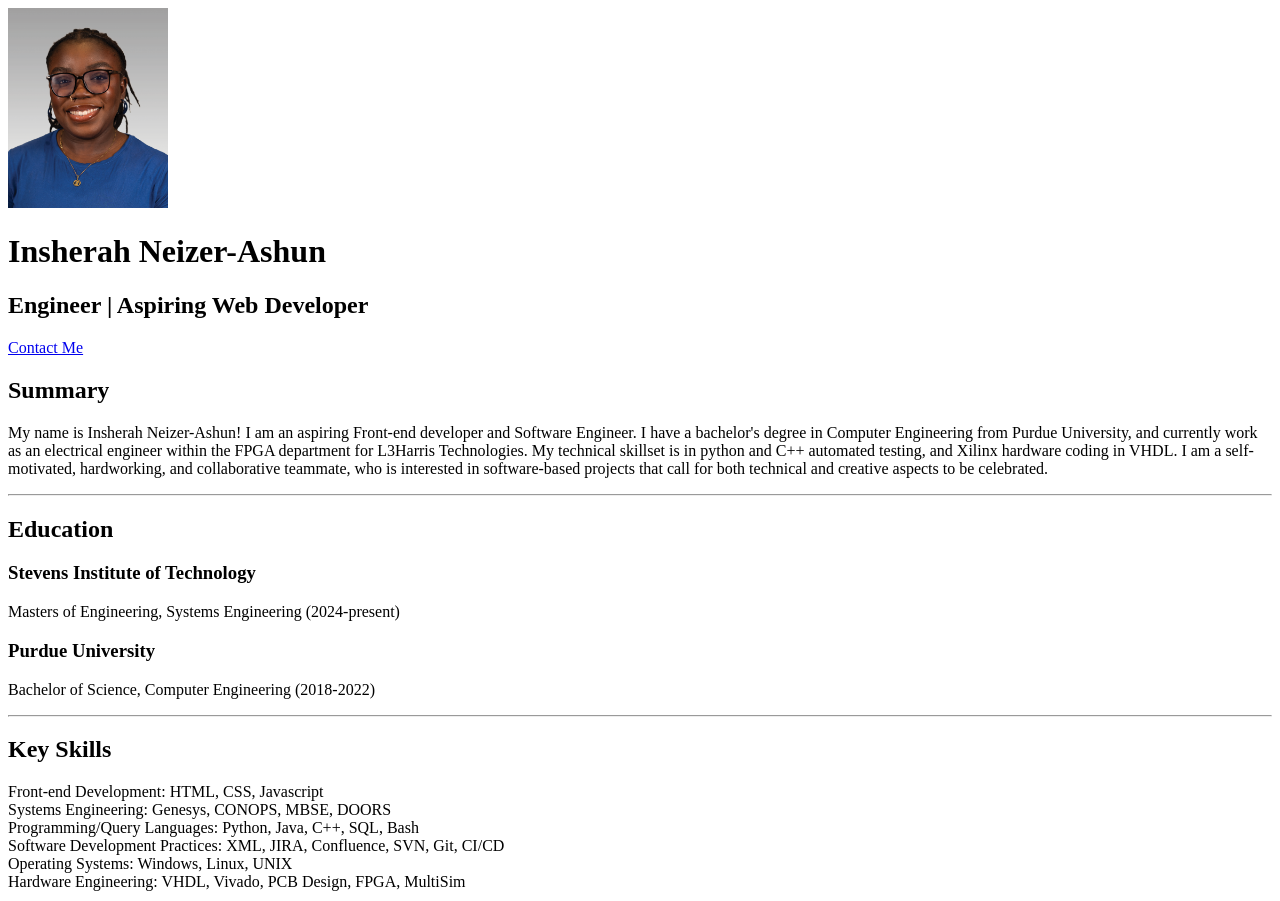
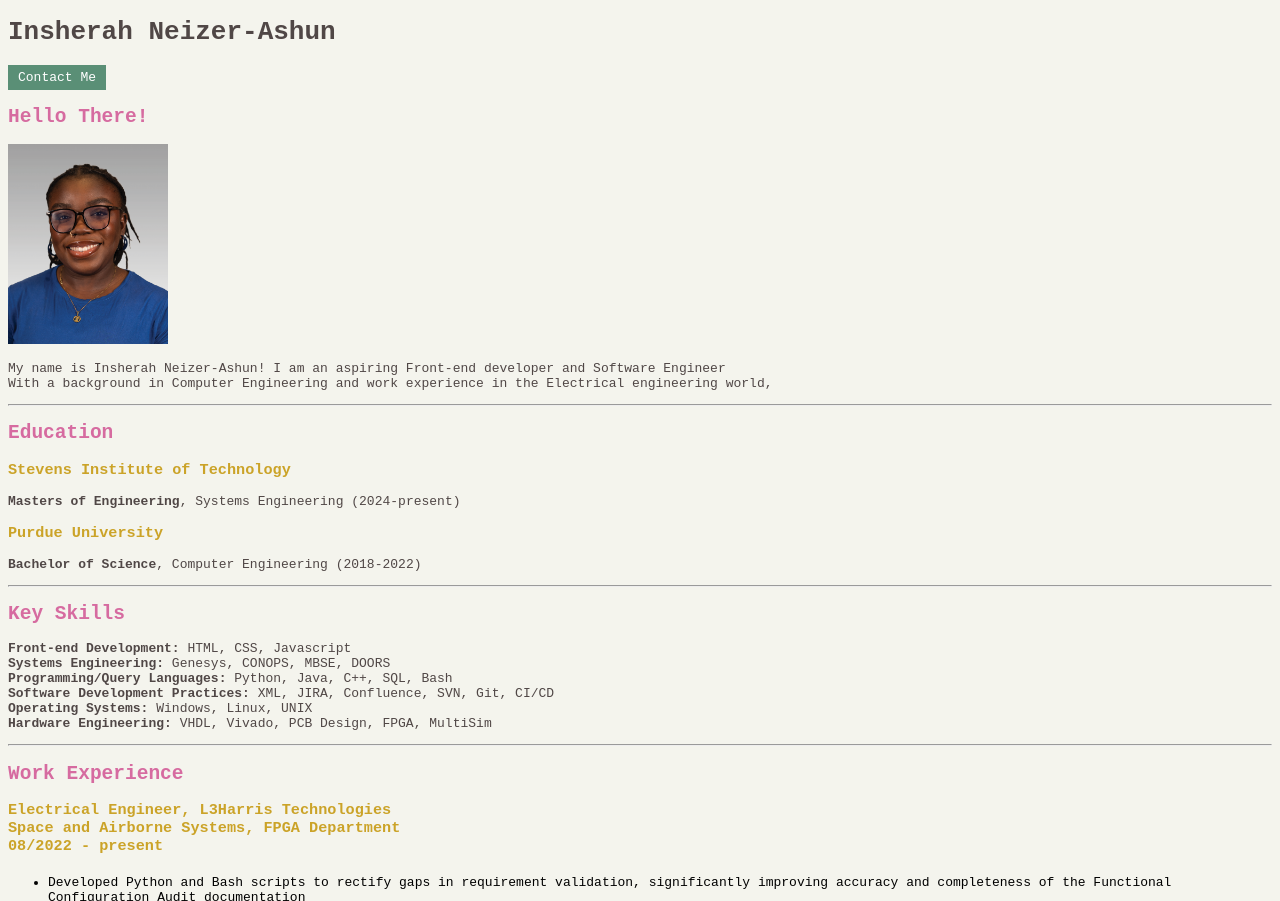
Before and after one commit to ineizera/online-resume, a plain HTML site: page index.html in a window 1280 px wide. Shown: the top 901 px of the page. Drawn offline with Linux system fonts and the light colour scheme.

Commit message:
added CSS styling

```diff
--- a/index.html
+++ b/index.html
@@ -5,21 +5,19 @@
     <meta http-equiv="X-UA-Compatible" content="IE=edge">
     <meta name="viewport" content="width=device-width, initial-scale=1.0">
     <title>Insherah's Online Resume</title>
+    <link rel="stylesheet" href="./style.css" />
 </head>
 <body>
     <name>
-        <img src="./assets/images/Insherah Neizer_Gray_Background.png" height="200">
         <h1>Insherah Neizer-Ashun</h1>
+        <a href="./public/contact.html">Contact Me</a>
     </name>
 
     <summary>
-        <h2>Engineer | Aspiring Web Developer</h2>
-        <a href="./public/contact.html">Contact Me</a>
-        <h2>Summary</h2>
-        <p>My name is Insherah Neizer-Ashun! I am an aspiring Front-end developer and Software Engineer. I have a bachelor's degree in
-        Computer Engineering from Purdue University, and currently work as an electrical engineer within the FPGA department for L3Harris Technologies. My technical skillset
-        is in python and C++ automated testing, and Xilinx hardware coding in VHDL. I am a self-motivated, hardworking, and collaborative teammate, who is interested in
-        software-based projects that call for both technical and creative aspects to be celebrated.
+        <h2>Hello There!</h2>
+        <img src=".\assets\images\Insherah Neizer_Gray_Background.png" height="200">
+        <p>My name is Insherah Neizer-Ashun! I am an aspiring Front-end developer and Software Engineer <br />
+            With a background in Computer Engineering and work experience in the Electrical engineering world,
         </p>
     </summary>
 <hr />
@@ -27,22 +25,22 @@
         <h2>Education</h2>
         <h3> Stevens Institute of Technology</h3>
             <p>
-                Masters of Engineering, Systems Engineering (2024-present)
+                <strong>Masters of Engineering</strong>, Systems Engineering (2024-present)
             </p>
         <h3>Purdue University</h3>
-        <p>Bachelor of Science, Computer Engineering (2018-2022)</p>
+        <p><strong>Bachelor of Science</strong>, Computer Engineering (2018-2022)</p>
     </education>
     <hr />
 
     <skills>
         <h2>Key Skills</h2>
         <p>
-        Front-end Development: HTML, CSS, Javascript <br />
-         Systems Engineering: Genesys, CONOPS, MBSE, DOORS <br />
-        Programming/Query Languages: Python, Java, C++, SQL, Bash <br />
-        Software Development Practices: XML, JIRA, Confluence, SVN, Git, CI/CD <br />
-        Operating Systems: Windows, Linux, UNIX <br />
-        Hardware Engineering: VHDL, Vivado, PCB Design, FPGA, MultiSim <br />
+        <strong>Front-end Development:</strong> HTML, CSS, Javascript <br />
+         <strong>Systems Engineering:</strong> Genesys, CONOPS, MBSE, DOORS <br />
+        <strong>Programming/Query Languages:</strong> Python, Java, C++, SQL, Bash <br />
+        <strong>Software Development Practices:</strong> XML, JIRA, Confluence, SVN, Git, CI/CD <br />
+        <strong>Operating Systems:</strong> Windows, Linux, UNIX <br />
+        <strong>Hardware Engineering:</strong> VHDL, Vivado, PCB Design, FPGA, MultiSim <br />
         </p>
     </skills>
 
@@ -72,7 +70,4 @@
         </h2>
     </projects>
 </body>
-<footer>
-    <p>Copyright © Insherah Neizer-Ashun. All rights Reserved.</p>
-</footer>
 </html>
--- /dev/null
+++ b/style.css
@@ -0,0 +1,44 @@
+html{
+    background: #F4F4ED;
+    font-family:Monospace
+}
+
+ul li { padding: 5px 0px; }
+
+a:link{
+    background-color: #5a8f76;
+    padding: 5px 10px;
+    text-align: center;
+    display: inline-block;
+    text-decoration: none;
+    color:white;
+}
+
+a:hover, a:active {
+    background-color: #335043;
+  }
+p{
+    color:#504746;
+}
+
+h2{
+    color:#D66BA0;
+}
+
+h3{
+    color:#CBA328;
+}
+
+h1{
+    color: #504746
+}
+
+/* rounded social media buttons */
+.fa {
+  padding: 10px;
+  font-size: 30px;
+  width: 20px;
+  text-align: center;
+  text-decoration: none;
+  border-radius: 3px;
+}
```
Also changed, not shown: public/contact.html (+6 -1 lines), public/projects.html (+4 -3 lines).
